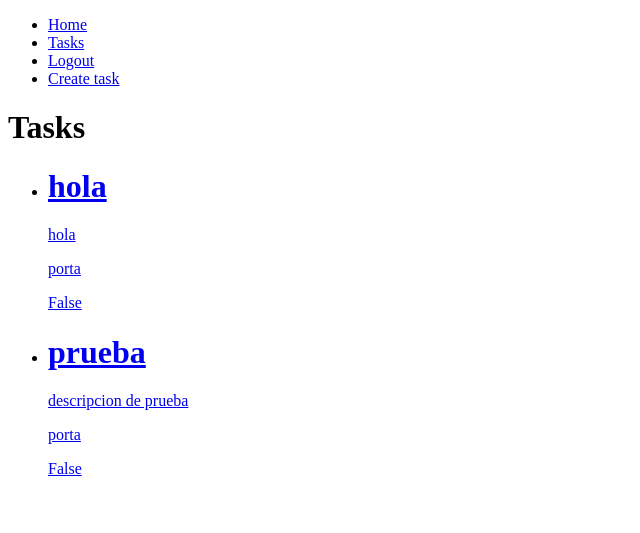
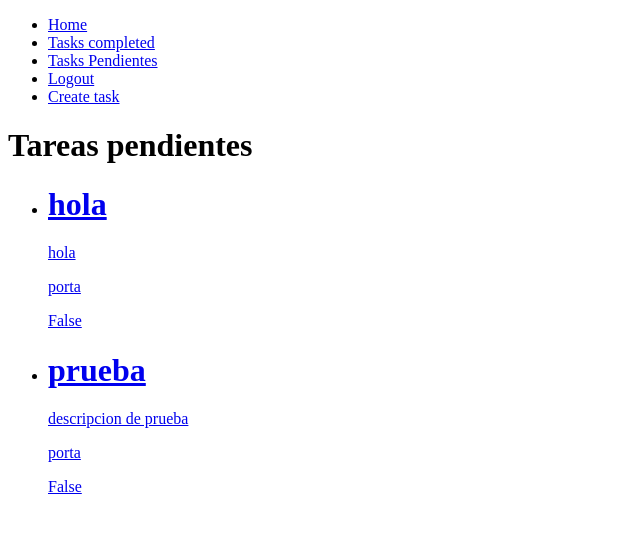
Before and after one commit to Juan4532/django-crud, a Django app: page /tasks/ in a window 1280 px wide. Shown: the top 533 px of the page, without its empty margins (0-640 px from the left). Run offline with Django 5.2, Linux system fonts and the light colour scheme; a user stored in the database is signed in; data comes from the database, SQL or seed files in the repository; both versions use the stored data as it was after the commit.

Commit message:
listardo de tareas

```diff
--- a/djandocrud/urls.py
+++ b/djandocrud/urls.py
@@ -23,8 +23,11 @@ urlpatterns = [
     path('',views.home, name='home'),
     path('signup/',views.signup, name='signup'),
     path('tasks/',views.tasks, name='tasks'),
+    path('tasks_completed/',views.tasks_completed, name='tasks_completed'),
     path('create/task/',views.create_task, name = 'create_task'),
     path('task/<int:task_id>/', views.task_detail, name = 'task_detail'),
+    path('task/<int:task_id>/completed', views.completed_task, name = 'completed_task'),
+    path('task/<int:task_id>/delete', views.delete_task, name = 'delete_task'),
     path('logout/',views.signout,name = 'logout'),
     path('signin/',views.signin, name = 'signin')
 
--- a/tasks/templates/base.html
+++ b/tasks/templates/base.html
@@ -13,7 +13,10 @@
         <a href="/">Home</a>
       </li>
       <li>
-        <a href="/tasks">Tasks</a>
+        <a href="/tasks_completed">Tasks completed</a>
+      </li>
+      <li>
+        <a href="/tasks">Tasks Pendientes</a>
       </li>
 
       {% if user.is_authenticated %}
--- a/tasks/templates/tasks.html
+++ b/tasks/templates/tasks.html
@@ -1,7 +1,7 @@
 {% extends 'base.html' %}
 
 {% block content %}
-<h1>Tasks</h1>
+<h1>Tareas pendientes</h1>
 {% for task in tasks %}
 <ul>
     <li>
@@ -10,6 +10,8 @@
             <p>{{task.description}}</p>
             <p>{{task.user}}</p>
             <p>{{task.important}}</p>
+
+            <p>{{task.datecompleted|date:'M j Y:i'}}</p>
         </a>
     </li>
 </ul>
--- a/tasks/views.py
+++ b/tasks/views.py
@@ -7,6 +7,7 @@ from django.db import IntegrityError
 from .forms import TaskForm
 from .models import Tasks
 from django.shortcuts import get_object_or_404, render
+from django.utils import timezone
 
 
 # Create your views here.
@@ -72,6 +73,9 @@ def tasks(request):
     tasks = Tasks.objects.filter(user=request.user, datecompleted__isnull=True)
     return render(request, "tasks.html", {'tasks' : tasks})
 
+def tasks_completed(request):
+    tasks = Tasks.objects.filter(user=request.user, datecompleted__isnull=False).order_by("-datecompleted")
+    return render(request, "tasks.html", {'tasks' : tasks})
 
 
 def create_task(request):
@@ -107,3 +111,19 @@ def task_detail(request, task_id):
             return redirect('tasks')
         except ValueError:
             return render (request, 'task_detail.html', {'task' : task, 'form' :form, 'eror' : "Error al actulizar"})
+
+
+def completed_task(request, task_id):
+    task = get_object_or_404(Tasks, pk=task_id, user=request.user)
+    if request.method == "POST":
+        task.datecompleted = timezone.now()
+        task.save()
+        return redirect('tasks')
+
+
+def delete_task(request, task_id):
+    task = get_object_or_404(Tasks, pk=task_id, user=request.user)
+    if request.method == "POST":
+        task.delete()
+        return redirect('tasks')
+        #return render(request, "tasks.html", {'tasks' : tasks})
```
Also changed, not shown: tasks/templates/task_detail.html (+15 -1 lines), db.sqlite3.
